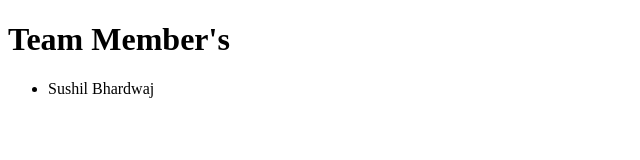
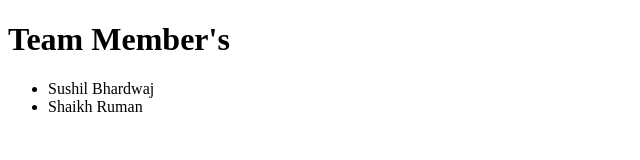
Before and after one commit to Sushil333/git-demo, a plain HTML site: page index.html in a window 1280 px wide. Shown: the full height of the page, 0-640 px from the left. Drawn offline with Linux system fonts and the light colour scheme.

```diff
--- a/index.html
+++ b/index.html
@@ -10,6 +10,7 @@
     <h1>Team Member's</h1>
     <ul>
         <li>Sushil Bhardwaj</li>
+        <li>Shaikh Ruman</li>
     </ul>
 </body>
 </html>
```
